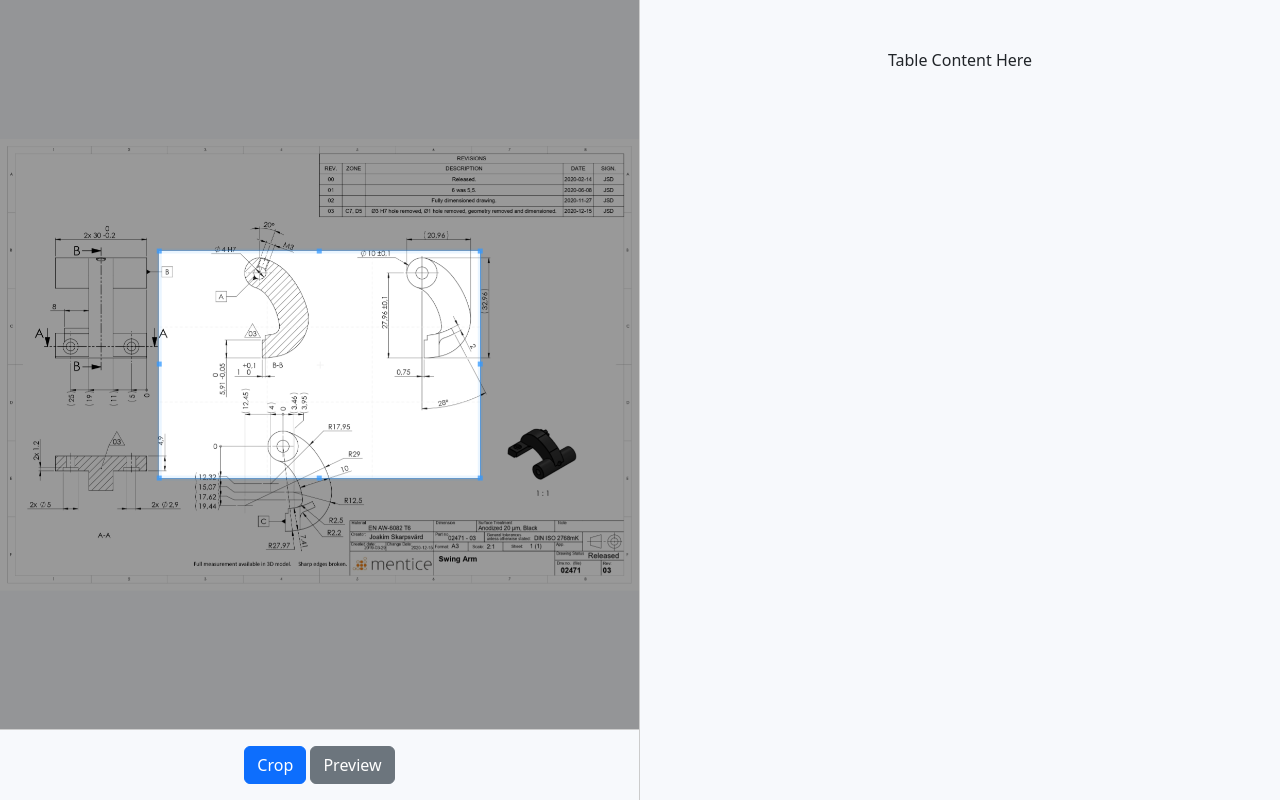
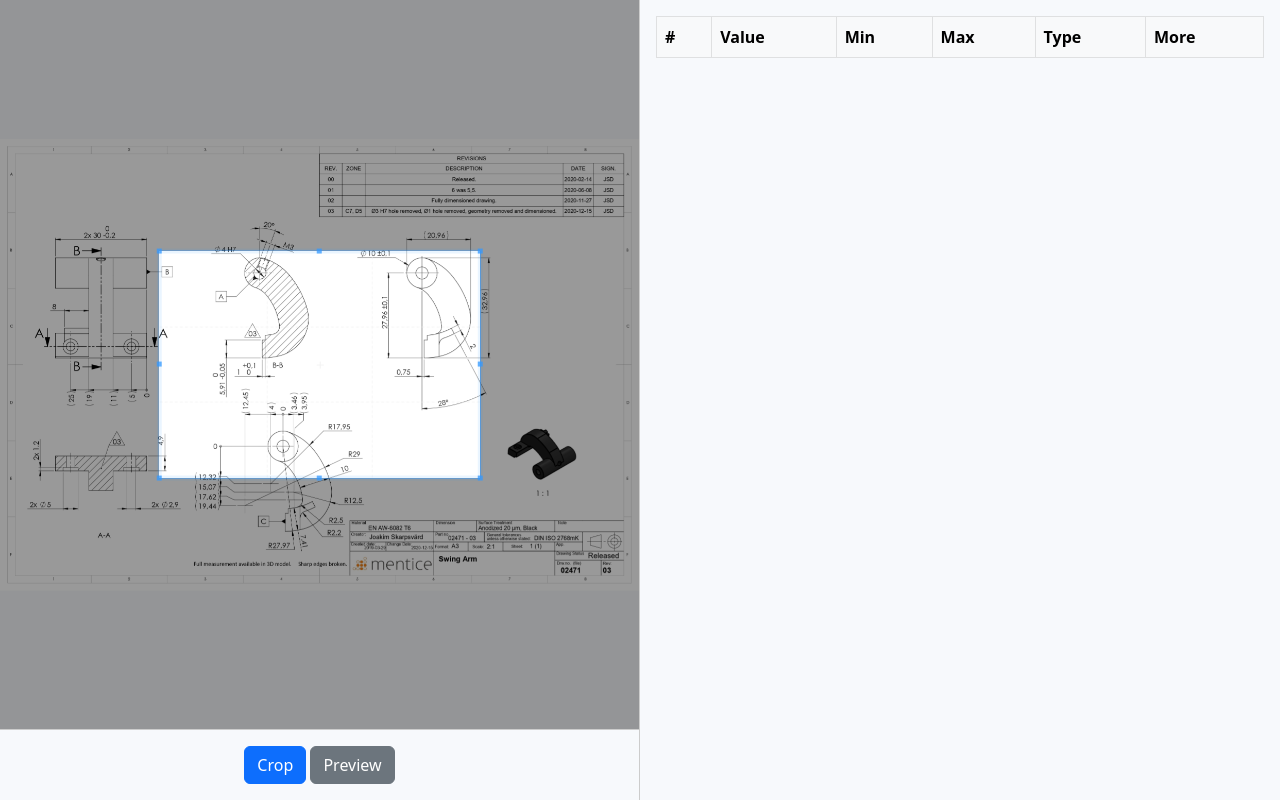
Before and after one commit to MykolaKantsir/web, a Django app: page /measuring/new_template/ in a window 1280 px wide. Run offline with Django 4.2, Linux system fonts and the light colour scheme; parts of the project's set-up code (start-up, migrations or seed data) failed here and were passed over; some libraries are stand-ins or nearby versions.

Commit message:
Add tolerance calculation and dynamic row addition to measuring template

```diff
--- a/measuring/static/js/new_template.js
+++ b/measuring/static/js/new_template.js
@@ -144,13 +144,69 @@ window.onload = function () {
         return offscreenCanvas;
     }
 
-    // Function to add a new HTML row
-    function addRow(content) {
-        const tableArea = document.querySelector('.table-area');
-        const newRow = document.createElement('div');
-        newRow.className = 'row';
-        newRow.innerHTML = `<div class="col">${content}</div>`;
-        tableArea.appendChild(newRow);
+    // Function to calculate tolerances correctly
+    function calculateTolerances(value, general_tolerance) {
+        // Replace commas with dots for decimal recognition
+        let cleanedValue = value.replace(",", ".").trim();
+
+        // Ensure it's a valid float number
+        if (!/^\d*\.?\d+$/.test(cleanedValue)) {
+            return [null, null]; // Invalid format, return empty values
+        }
+
+        const parsedValue = parseFloat(cleanedValue);
+
+        if (isNaN(parsedValue)) {
+            return [null, null]; // Return nulls if value is not a number
+        }
+
+        let min = parsedValue - general_tolerance;
+        let max = parsedValue + general_tolerance;
+
+        // Ensure min is never negative
+        if (min < 0) {
+            min = 0;
+        }
+
+        return [min.toFixed(3), max.toFixed(3)]; // Return formatted values
+    }
+
+
+    // Function to add a new row with calculated tolerances
+    function addRow(content, general_tolerance = 0.1) {
+        const tableBody = document.querySelector("#data-table tbody");
+        const rowTemplate = document.getElementById("row-template");
+
+        if (!rowTemplate) {
+            console.error("Row template not found!");
+            return;
+        }
+
+        // Clone the hidden template row
+        const newRow = rowTemplate.cloneNode(true);
+        newRow.classList.remove("d-none"); // Make it visible
+        newRow.removeAttribute("id"); // Remove the template ID
+
+        // Update row number
+        const rowCount = tableBody.querySelectorAll("tr:not(#row-template)").length + 1;
+        newRow.querySelector(".row-number").textContent = rowCount;
+
+        // Set value input field
+        const valueInput = newRow.querySelector(".value-input");
+        valueInput.value = content;
+
+        // Calculate tolerances
+        const [min, max] = calculateTolerances(content, general_tolerance);
+
+        // Set min and max input fields
+        const minInput = newRow.querySelector(".min-input");
+        const maxInput = newRow.querySelector(".max-input");
+
+        minInput.value = min !== null ? min : "";
+        maxInput.value = max !== null ? max : "";
+
+        // Append the new row
+        tableBody.appendChild(newRow);
     }
 
     // Function to recognize text from the cropped image
--- a/measuring/templates/measuring/new_template.html
+++ b/measuring/templates/measuring/new_template.html
@@ -24,14 +24,47 @@
 
     <!-- Right Column: Crop Preview and Table -->
     <div class="col-md-6 d-flex flex-column" style="padding: 0;">
-      <!-- <div class="crop-preview" id="cropped-result" style="border-bottom: 1px solid #ccc; flex: 1;">
-        <p class="text-center mt-5">Crop Preview Area</p>
-      </div> -->
-      <div class="table-area" style="flex: 1;">
-        <p class="text-center mt-5">Table Content Here</p>
+      <div class="table-responsive p-3">
+        <table class="table table-bordered" id="data-table">
+          <thead class="table-light">
+            <tr>
+              <th>#</th>
+              <th>Value</th>
+              <th>Min</th>
+              <th>Max</th>
+              <th>Type</th>
+              <th>More</th>
+            </tr>
+          </thead>
+          <tbody>
+            <!-- Hidden row structure template -->
+            <tr id="row-template" class="d-none">
+              <td class="row-number"></td>
+              <td><input type="text" class="form-control value-input" placeholder="Enter value"></td>
+              <td><input type="text" class="form-control min-input" placeholder="Min" readonly></td>
+              <td><input type="text" class="form-control max-input" placeholder="Max" readonly></td>
+              <td>
+                <div class="btn-group" role="group">
+                  <input type="radio" class="btn-check" name="type-selection" id="type1" value="1">
+                  <label class="btn btn-outline-primary" for="type1">1</label>
+
+                  <input type="radio" class="btn-check" name="type-selection" id="type2" value="2">
+                  <label class="btn btn-outline-primary" for="type2">2</label>
+
+                  <input type="radio" class="btn-check" name="type-selection" id="type3" value="3">
+                  <label class="btn btn-outline-primary" for="type3">3</label>
+                </div>
+              </td>
+              <td class="text-center">
+                <button class="btn btn-light more-options">
+                  <i class="bi bi-three-dots-vertical"></i>
+                </button>
+              </td>
+            </tr>
+          </tbody>
+        </table>
       </div>
     </div>
-  </div>
 </div>
 <!-- Spinner Overlay when OCR is processing -->
 <div id="spinner-container" class="d-flex justify-content-center align-items-center spinner-overlay">
```
